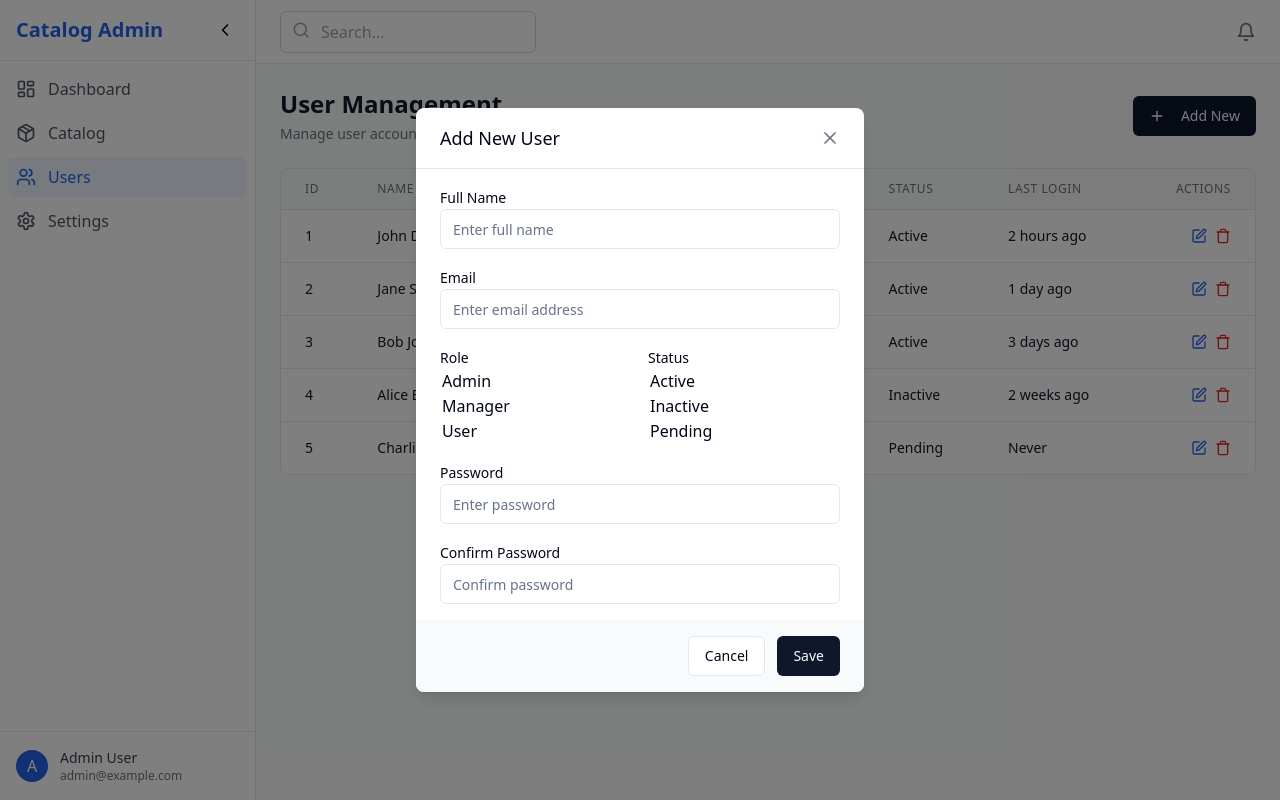
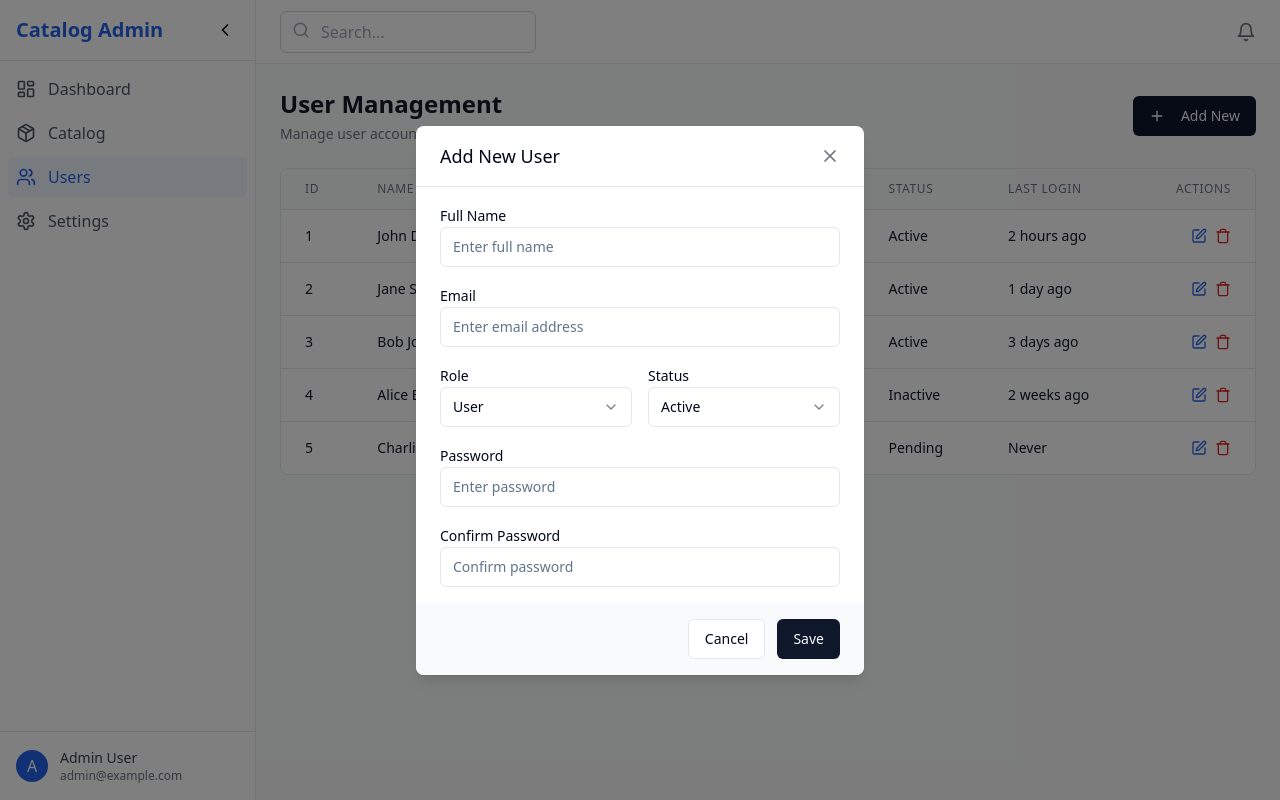
Before and after one commit to Vertexsss/catalog-admin-buddy, a React (Vite) app: page /users in a window 1280 px wide. Both pictures are taken after a click on the button "Add New". Built offline with nearby package versions, Linux system fonts and the light colour scheme.

Commit message:
Fix: Resolve errors in the code

```diff
--- a/src/pages/Catalog.tsx
+++ b/src/pages/Catalog.tsx
@@ -1,4 +1,3 @@
-
 import { useState } from "react";
 import { Badge } from "@/components/ui/badge";
 import DataTable from "@/components/common/DataTable";
@@ -9,7 +8,17 @@ import { Label } from "@/components/ui/label";
 import { Textarea } from "@/components/ui/textarea";
 import { Select } from "@/components/ui/select";
 
-const initialProducts = [
+interface Product {
+  id: number;
+  name: string;
+  category: string;
+  price: string;
+  stock: number;
+  status: string;
+  description?: string;
+}
+
+const initialProducts: Product[] = [
   {
     id: 1,
     name: "T-Shirt",
@@ -53,9 +62,9 @@ const initialProducts = [
 ];
 
 const Catalog = () => {
-  const [products, setProducts] = useState(initialProducts);
+  const [products, setProducts] = useState<Product[]>(initialProducts);
   const [modalOpen, setModalOpen] = useState(false);
-  const [currentProduct, setCurrentProduct] = useState<any>(null);
+  const [currentProduct, setCurrentProduct] = useState<Product | null>(null);
   const [formData, setFormData] = useState({
     name: "",
     category: "",
@@ -102,7 +111,7 @@ const Catalog = () => {
     setModalOpen(true);
   };
 
-  const handleEdit = (product: any) => {
+  const handleEdit = (product: Product) => {
     setCurrentProduct(product);
     setFormData({
       name: product.name,
@@ -115,7 +124,7 @@ const Catalog = () => {
     setModalOpen(true);
   };
 
-  const handleDelete = (product: any) => {
+  const handleDelete = (product: Product) => {
     if (window.confirm(`Are you sure you want to delete ${product.name}?`)) {
       setProducts(products.filter((p) => p.id !== product.id));
     }
@@ -129,7 +138,6 @@ const Catalog = () => {
   const handleSubmit = (e: React.FormEvent) => {
     e.preventDefault();
 
-    // Calculate status based on stock
     let status = "Active";
     const stockNum = parseInt(formData.stock);
     if (stockNum === 0) {
@@ -139,7 +147,6 @@ const Catalog = () => {
     }
 
     if (currentProduct) {
-      // Update existing product
       setProducts(
         products.map((p) =>
           p.id === currentProduct.id
@@ -156,7 +163,6 @@ const Catalog = () => {
         )
       );
     } else {
-      // Add new product
       const newId = Math.max(...products.map((p) => p.id), 0) + 1;
       setProducts([
         ...products,
--- a/src/pages/Users.tsx
+++ b/src/pages/Users.tsx
@@ -1,4 +1,3 @@
-
 import { useState } from "react";
 import { Badge } from "@/components/ui/badge";
 import DataTable from "@/components/common/DataTable";
@@ -6,9 +5,24 @@ import PageHeader from "@/components/common/PageHeader";
 import FormModal from "@/components/common/FormModal";
 import { Input } from "@/components/ui/input";
 import { Label } from "@/components/ui/label";
-import { Select } from "@/components/ui/select";
+import {
+  Select,
+  SelectContent,
+  SelectItem,
+  SelectTrigger,
+  SelectValue
+} from "@/components/ui/select";
 
-const initialUsers = [
+interface User {
+  id: number;
+  name: string;
+  email: string;
+  role: string;
+  status: string;
+  lastLogin: string;
+}
+
+const initialUsers: User[] = [
   {
     id: 1,
     name: "John Doe",
@@ -52,9 +66,9 @@ const initialUsers = [
 ];
 
 const Users = () => {
-  const [users, setUsers] = useState(initialUsers);
+  const [users, setUsers] = useState<User[]>(initialUsers);
   const [modalOpen, setModalOpen] = useState(false);
-  const [currentUser, setCurrentUser] = useState<any>(null);
+  const [currentUser, setCurrentUser] = useState<User | null>(null);
   const [formData, setFormData] = useState({
     name: "",
     email: "",
@@ -101,7 +115,7 @@ const Users = () => {
     setModalOpen(true);
   };
 
-  const handleEdit = (user: any) => {
+  const handleEdit = (user: User) => {
     setCurrentUser(user);
     setFormData({
       name: user.name,
@@ -114,7 +128,7 @@ const Users = () => {
     setModalOpen(true);
   };
 
-  const handleDelete = (user: any) => {
+  const handleDelete = (user: User) => {
     if (window.confirm(`Are you sure you want to delete ${user.name}?`)) {
       setUsers(users.filter((u) => u.id !== user.id));
     }
@@ -122,6 +136,10 @@ const Users = () => {
 
   const handleInputChange = (e: React.ChangeEvent<HTMLInputElement | HTMLSelectElement>) => {
     const { name, value } = e.target;
+    setFormData({ ...formData, [name]: value });
+  };
+
+  const handleSelectChange = (name: string, value: string) => {
     setFormData({ ...formData, [name]: value });
   };
 
@@ -218,28 +236,28 @@ const Users = () => {
           <div className="grid grid-cols-2 gap-4">
             <div>
               <Label htmlFor="role">Role</Label>
-              <Select
-                id="role"
-                name="role"
-                value={formData.role}
-                onChange={handleInputChange}
-              >
-                <option value="Admin">Admin</option>
-                <option value="Manager">Manager</option>
-                <option value="User">User</option>
+              <Select name="role" value={formData.role} onValueChange={(value) => handleSelectChange("role", value)}>
+                <SelectTrigger>
+                  <SelectValue placeholder="Select role" />
+                </SelectTrigger>
+                <SelectContent>
+                  <SelectItem value="Admin">Admin</SelectItem>
+                  <SelectItem value="Manager">Manager</SelectItem>
+                  <SelectItem value="User">User</SelectItem>
+                </SelectContent>
               </Select>
             </div>
             <div>
               <Label htmlFor="status">Status</Label>
-              <Select
-                id="status"
-                name="status"
-                value={formData.status}
-                onChange={handleInputChange}
-              >
-                <option value="Active">Active</option>
-                <option value="Inactive">Inactive</option>
-                <option value="Pending">Pending</option>
+              <Select name="status" value={formData.status} onValueChange={(value) => handleSelectChange("status", value)}>
+                <SelectTrigger>
+                  <SelectValue placeholder="Select status" />
+                </SelectTrigger>
+                <SelectContent>
+                  <SelectItem value="Active">Active</SelectItem>
+                  <SelectItem value="Inactive">Inactive</SelectItem>
+                  <SelectItem value="Pending">Pending</SelectItem>
+                </SelectContent>
               </Select>
             </div>
           </div>
```
